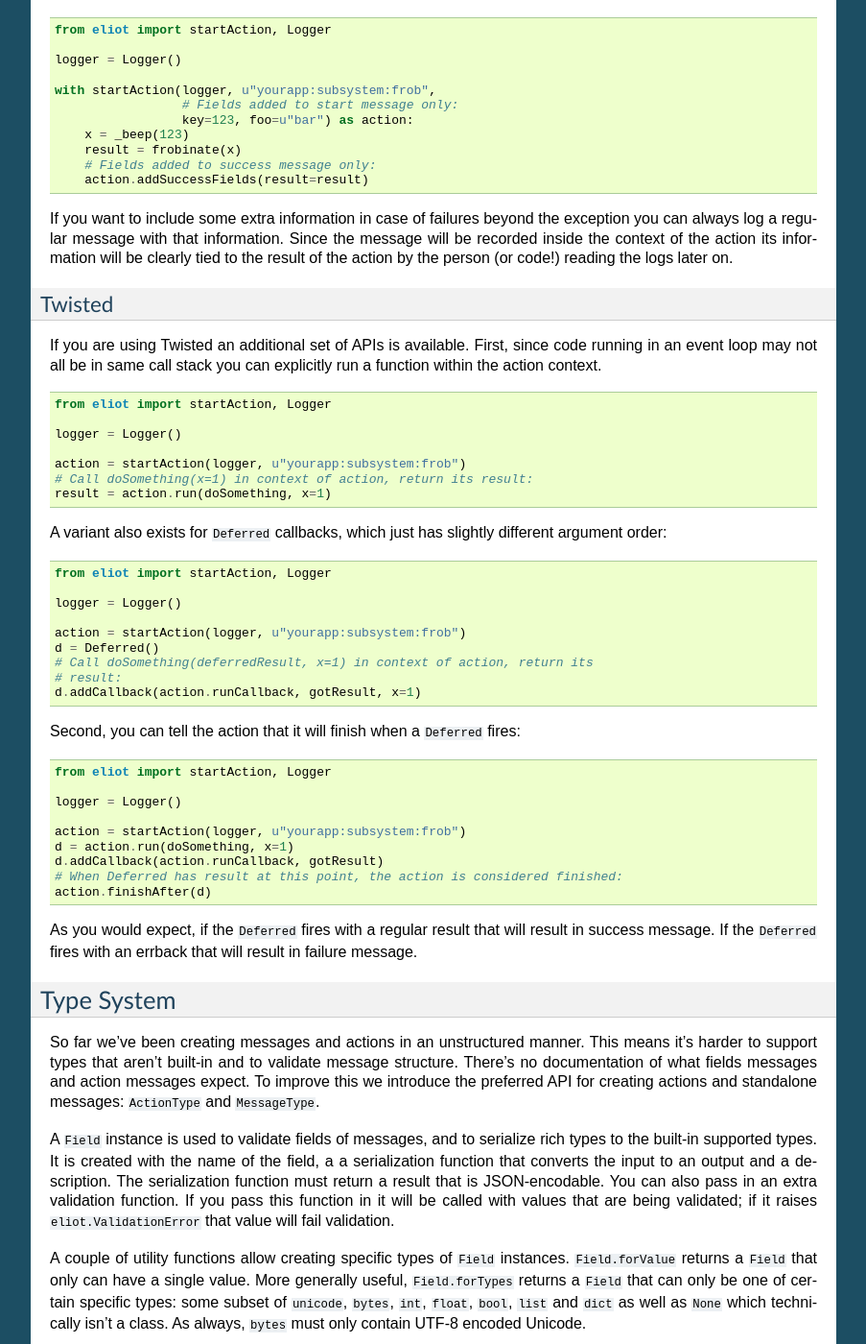
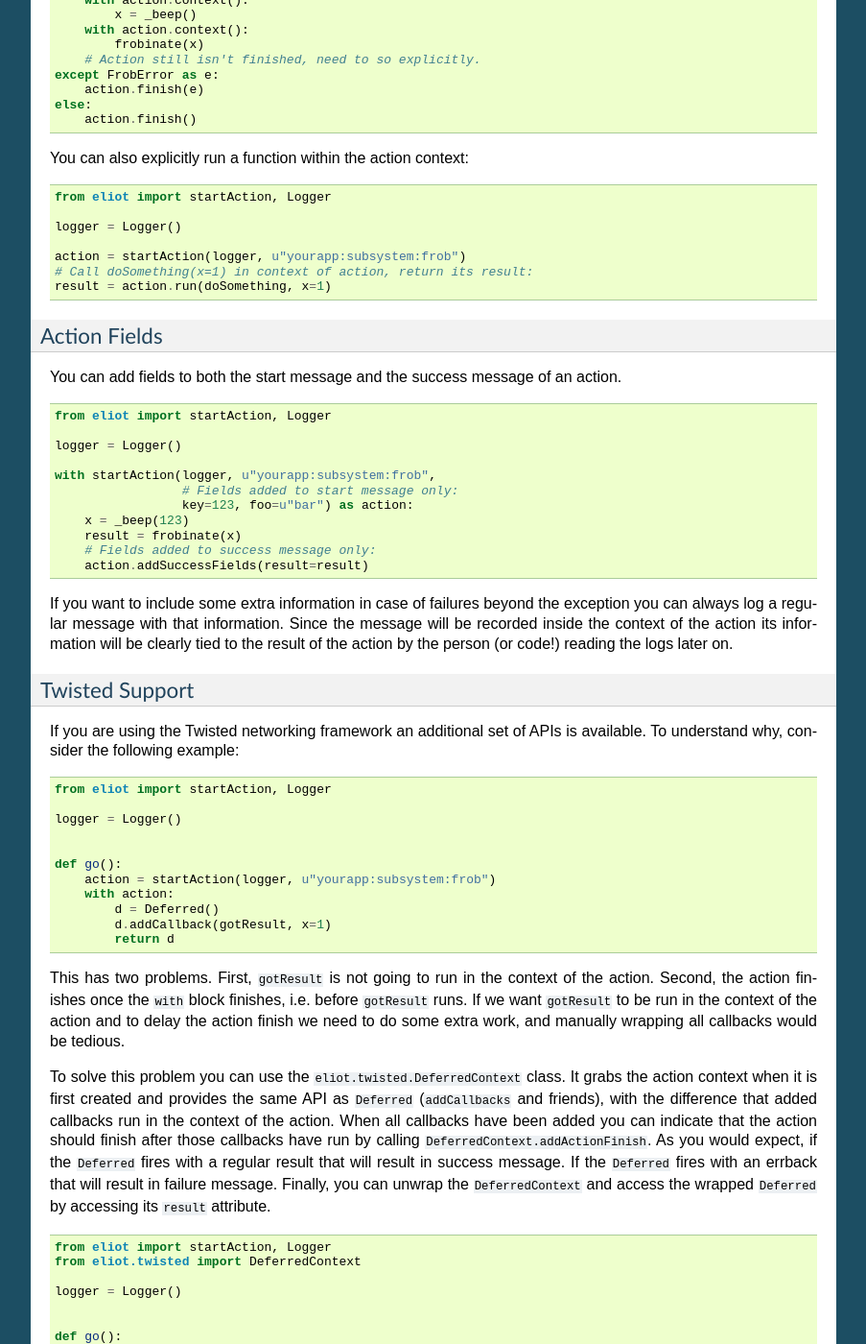
Before and after one commit to itamarst/eliot, a Sphinx documentation site: the page built from docs/source/usage.rst, in a window 1280 px wide and 1400 px high, scrolled down 3785 px. Shown: the whole window at 96% size, without its empty margins (198-1101 px from the left). Built offline with Sphinx 7.4.7, drawn with Linux system fonts in a browser that asks for light colours; some of the changed text lies outside the part shown.

Commit message:
Try again to revert all the changes that have been merged from better-deferred-api-13

```diff
--- a/README.rst
+++ b/README.rst
@@ -32,7 +30,7 @@ Bugs and feature requests should be filed at the project `Github page`_.
 .. _Read the Docs: https://eliot.readthedocs.org/
 .. _Github page: https://github.com/hybridcluster/eliot
 .. _PyPI: https://pypi.python.org/pypi/eliot
-.. _HybridCluster: http://www.hybridcluster.com
+.. _HybridCluster: https://hybridcluster.github.io
 
 .. image:: https://travis-ci.org/hybridcluster/eliot.png?branch=master
            :target: http://travis-ci.org/hybridcluster/eliot
--- a/docs/source/news.rst
+++ b/docs/source/news.rst
@@ -4,11 +4,15 @@ What's New
 0.4.0
 ^^^^^
 
+Note that this is the last release that will make incompatible changes without interim deprecation warnings.
+
+
 Incompatible changes from 0.3.0:
 
 * ``Logger`` no longer does JSON serialization; it's up to destinations to decide how to serialize the dictionaries they receive.
 * Timestamps are no longer encoded in TAI64N format; they are now provided as seconds since the Unix epoch.
 * ``ActionType`` no longer supports defining additional failure fields, and therefore accepts one argument less.
+*  ``Action.runCallback`` and ``Action.finishAfter`` have been removed, as they are replaced by ``DeferredContext`` (see below).
 
 
 Features:
@@ -17,3 +21,5 @@ Features:
 * Added support for Python 3.3.
 * Actions can now be explicitly finished using a public API: ``Action.finish()``.
 * ``Action.context()`` context manager allows setting an action context without finishing the action when exiting the block.
+* Added a new API for Twisted ``Deferred`` support: ``eliot.twisted.DeferredContext``.
+* ``eliot.twisted.redirectLogsForTrial`` will redirect Eliot logs to Twisted's logs when running under the ``trial`` test runner.
--- a/docs/source/usage.rst
+++ b/docs/source/usage.rst
@@ -147,6 +147,13 @@ If you want log rotation you can pass in one of the classes from `twisted.python
 
 .. _twisted.python.logfile: https://twistedmatrix.com/documents/current/api/twisted.python.logfile.html
 
+If you're using Twisted's ``trial`` program to run your tests you can redirect your Eliot logs to Twisted's logs by calling ``eliot.twisted.redirectLogsForTrial()``.
+This function will automatically detect whether or not it is running under ``trial``.
+If it is then you will be able to read your Eliot logs in ``_trial_temp/test.log``, where ``trial`` writes out logs by default.
+If it is not running under ``trial`` it will not do anything.
+In addition calling it multiple times has the same effect as calling it once.
+As a result you can simply call it in your package's ``__init__.py`` and rely on it doing the right thing.
+Take care if you are separately redirecting Twisted logs to Eliot; you should make sure not to call ``redirectLogsForTrial`` in that case so as to prevent infinite loops.
 
 
 Actions and Tasks
@@ -175,10 +182,6 @@ To bridge the gap between the two structures each output message contains enough
 
 See the :doc:`Fields <fields>` documentation for details.
 
-
-Synchronous Code
-^^^^^^^^^^^^^^^^
-
 Here's a basic example of logging an action:
 
 .. code-block:: python
@@ -223,12 +230,28 @@ Keep in mind that code within the context block that is run after the action is
          with action.context():
              frobinate(x)
          # Action still isn't finished, need to so explicitly.
-     except FrobError as :
+     except FrobError as e:
          action.finish(e)
      else:
          action.finish()
 
-You can add fields to both the start message and the success message.
+You can also explicitly run a function within the action context:
+
+.. code-block:: python
+
+     from eliot import startAction, Logger
+
+     logger = Logger()
+
+     action = startAction(logger, u"yourapp:subsystem:frob")
+     # Call doSomething(x=1) in context of action, return its result:
+     result = action.run(doSomething, x=1)
+
+
+Action Fields
+^^^^^^^^^^^^^
+
+You can add fields to both the start message and the success message of an action.
 
 .. code-block:: python
 
@@ -248,11 +271,11 @@ If you want to include some extra information in case of failures beyond the exc
 Since the message will be recorded inside the context of the action its information will be clearly tied to the result of the action by the person (or code!) reading the logs later on.
 
 
-Twisted
-^^^^^^^
+Twisted Support
+^^^^^^^^^^^^^^^
 
-If you are using Twisted an additional set of APIs is available.
-First, since code running in an event loop may not all be in same call stack you can explicitly run a function within the action context.
+If you are using the Twisted networking framework an additional set of APIs is available.
+To understand why, consider the following example:
 
 .. code-block:: python
 
@@ -260,40 +283,44 @@ First, since code running in an event loop may not all be in same call stack you
 
      logger = Logger()
 
-     action = startAction(logger, u"yourapp:subsystem:frob")
-     # Call doSomething(x=1) in context of action, return its result:
-     result = action.run(doSomething, x=1)
 
-A variant also exists for ``Deferred`` callbacks, which just has slightly different argument order:
+     def go():
+         action = startAction(logger, u"yourapp:subsystem:frob")
+         with action:
+             d = Deferred()
+             d.addCallback(gotResult, x=1)
+             return d
+
+This has two problems.
+First, ``gotResult`` is not going to run in the context of the action.
+Second, the action finishes once the ``with`` block finishes, i.e. before ``gotResult`` runs.
+If we want ``gotResult`` to be run in the context of the action and to delay the action finish we need to do some extra work, and manually wrapping all callbacks would be tedious.
+
+To solve this problem you can use the ``eliot.twisted.DeferredContext`` class.
+It grabs the action context when it is first created and provides the same API as ``Deferred`` (``addCallbacks`` and friends), with the difference that added callbacks run in the context of the action.
+When all callbacks have been added you can indicate that the action should finish after those callbacks have run by calling ``DeferredContext.addActionFinish``.
+As you would expect, if the ``Deferred`` fires with a regular result that will result in success message.
+If the ``Deferred`` fires with an errback that will result in failure message.
+Finally, you can unwrap the ``DeferredContext`` and access the wrapped ``Deferred`` by accessing its ``result`` attribute.
 
 .. code-block:: python
 
      from eliot import startAction, Logger
+     from eliot.twisted import DeferredContext
 
      logger = Logger()
 
-     action = startAction(logger, u"yourapp:subsystem:frob")
-     d = Deferred()
-     # Call doSomething(deferredResult, x=1) in context of action, return its
-     # result:
-     d.addCallback(action.runCallback, gotResult, x=1)
 
-Second, you can tell the action that it will finish when a ``Deferred`` fires:
-
-.. code-block:: python
-
-     from eliot import startAction, Logger
-
-     logger = Logger()
-
-     action = startAction(logger, u"yourapp:subsystem:frob")
-     d = action.run(doSomething, x=1)
-     d.addCallback(action.runCallback, gotResult)
-     # When Deferred has result at this point, the action is considered finished:
-     action.finishAfter(d)
-
-As you would expect, if the ``Deferred`` fires with a regular result that will result in success message.
-If the ``Deferred`` fires with an errback that will result in failure message.
+     def go():
+         action = startAction(logger, u"yourapp:subsystem:frob")
+         with action.context():
+             d = DeferredContext(Deferred())
+             # gotResult(result, x=1) will be called in the context of the action:
+             d.addCallback(gotResult, x=1)
+             # After gotResult finishes, finish the action:
+             d.addActionFinish()
+             # Return the underlying Deferred:
+             return d.result
 
 
 Type System
--- a/eliot/_version.py
+++ b/eliot/_version.py
@@ -1 +1 @@
-__version__ = "0.3.0"
+__version__ = "0.4.0"
--- a/setup.py
+++ b/setup.py
@@ -45,7 +45,7 @@ setup(
     keywords="logging",
     license="APL2",
     packages=["eliot", "eliot.tests"],
-    url="https://github.com/HybridLogic/eliot/",
+    url="https://github.com/hybridcluster/eliot/",
     maintainer='Itamar Turner-Trauring',
     maintainer_email='itamar@hybridcluster.com',
     long_description=read('README.rst'),
```
Also changed, not shown: other parts of README.rst (+1 -3 lines), other parts of docs/source/usage.rst (+4 -0 lines), docs/source/introduction.rst (+13 -1 lines), eliot/__init__.py (+1 -11 lines), 7 other files.
